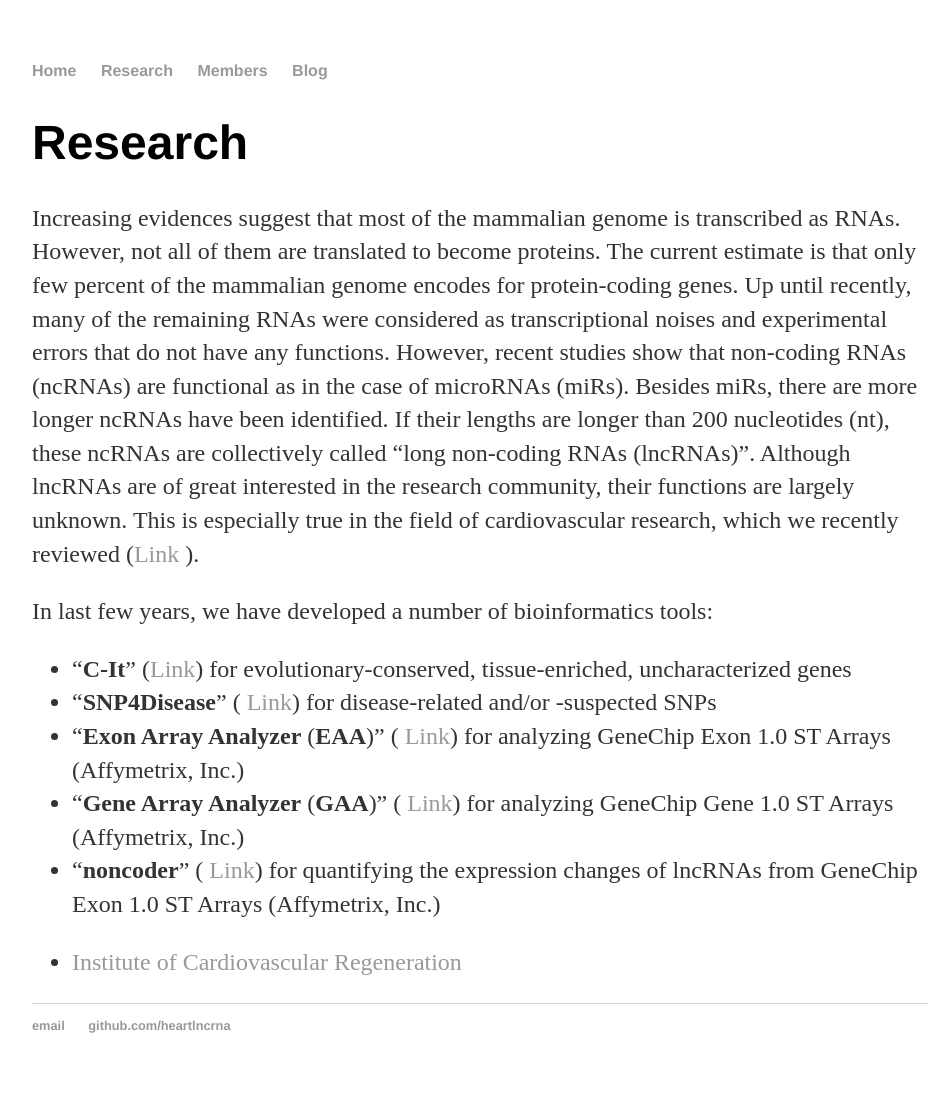
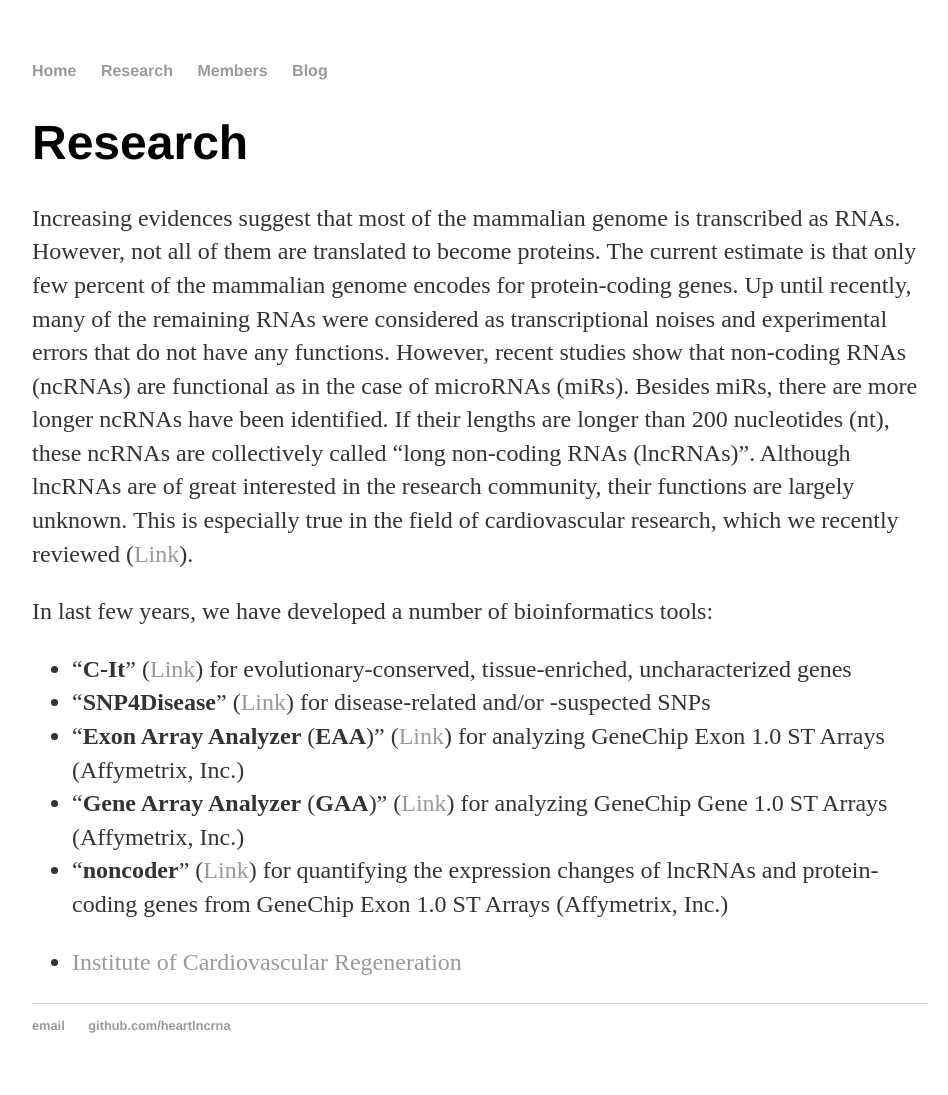
Before and after one commit to heartlncrna/heartlncrna.github.io, a Jekyll site: the page research/index.html, which Jekyll copies as it is, in a window 1280 px wide. Shown: the whole page, without its empty margins (160-1108 px from the left). Built offline with Jekyll 4.4.1, drawn with Linux system fonts in a browser that asks for light colours.

Commit message:
Update index.html

```diff
--- a/research/index.html
+++ b/research/index.html
@@ -33,23 +33,27 @@
 			If their lengths are longer than 200 nucleotides (nt), these ncRNAs are collectively called “long non-coding RNAs (lncRNAs)”.
 			Although lncRNAs are of great interested in the research community, their functions are largely unknown.
 			This is especially true in the field of cardiovascular research, which we recently reviewed
-			(<a href="http://circres.ahajournals.org/content/116/4/737.abstract"><span class="ptHyperlink">Link</span></a> ).
+			(<a href="http://circres.ahajournals.org/content/116/4/737.abstract"><span class="ptHyperlink">Link</span></a>).
 			</p>
 
 			<p class="ptNormal">
 			In last few years, we have developed a number of bioinformatics tools:
 
 			<ul>
-  				<li>“<b>C-It</b>” (<a href="http://c-it.mpi-bn.mpg.de/"><span class="ptHyperlink">Link</span></a>)
-			for evolutionary-conserved, tissue-enriched, uncharacterized genes</li>
-  				<li>“<b>SNP4Disease</b>” (<a href="http://snp4disease.mpi-bn.mpg.de/">
-					<span class="ptHyperlink">Link</span></a>) for disease-related and/or -suspected SNPs</li>
-  				<li>“<b>Exon Array Analyzer</b> (<b>EAA</b>)” (<a href="http://eaa.mpi-bn.mpg.de/">
-					<span class="ptHyperlink">Link</span></a>) for analyzing GeneChip Exon 1.0 ST Arrays (Affymetrix, Inc.)</li>
-				<li>“<b>Gene Array Analyzer</b> (<b>GAA</b>)” (<a href="http://gaa.mpi-bn.mpg.de/">
-					<span class="ptHyperlink">Link</span></a>) for analyzing GeneChip Gene 1.0 ST Arrays (Affymetrix, Inc.)</li>
-				<li>“<b>noncoder</b>” (<a href="http://noncoder.mpi-bn.mpg.de/">
-					<span class="ptHyperlink">Link</span></a>) for quantifying the expression changes of lncRNAs
+  				<li>“<b>C-It</b>”
+  					(<a href="http://c-it.mpi-bn.mpg.de/"><span class="ptHyperlink">Link</span></a>)
+					for evolutionary-conserved, tissue-enriched, uncharacterized genes</li>
+  				<li>“<b>SNP4Disease</b>”
+  					(<a href="http://snp4disease.mpi-bn.mpg.de/"><span class="ptHyperlink">Link</span></a>)
+  					for disease-related and/or -suspected SNPs</li>
+  				<li>“<b>Exon Array Analyzer</b> (<b>EAA</b>)”
+  					(<a href="http://eaa.mpi-bn.mpg.de/"><span class="ptHyperlink">Link</span></a>)
+  					for analyzing GeneChip Exon 1.0 ST Arrays (Affymetrix, Inc.)</li>
+				<li>“<b>Gene Array Analyzer</b> (<b>GAA</b>)”
+					(<a href="http://gaa.mpi-bn.mpg.de/"><span class="ptHyperlink">Link</span></a>)
+					for analyzing GeneChip Gene 1.0 ST Arrays (Affymetrix, Inc.)</li>
+				<li>“<b>noncoder</b>” (<a href="http://noncoder.mpi-bn.mpg.de/"><span class="ptHyperlink">Link</span></a>)
+					for quantifying the expression changes of lncRNAs and protein-coding genes
 					from GeneChip Exon 1.0 ST Arrays (Affymetrix, Inc.)</li>
 			</ul>
 
```
